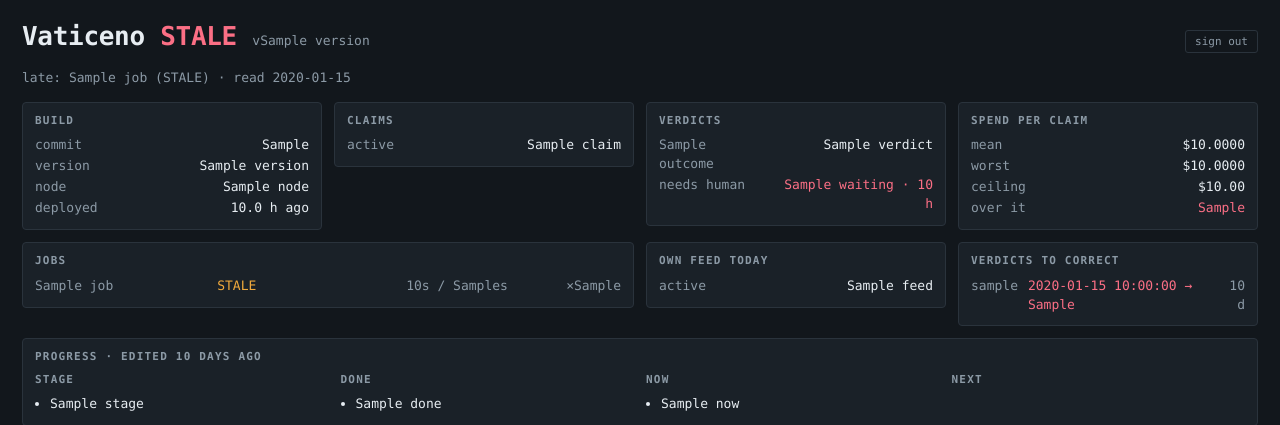
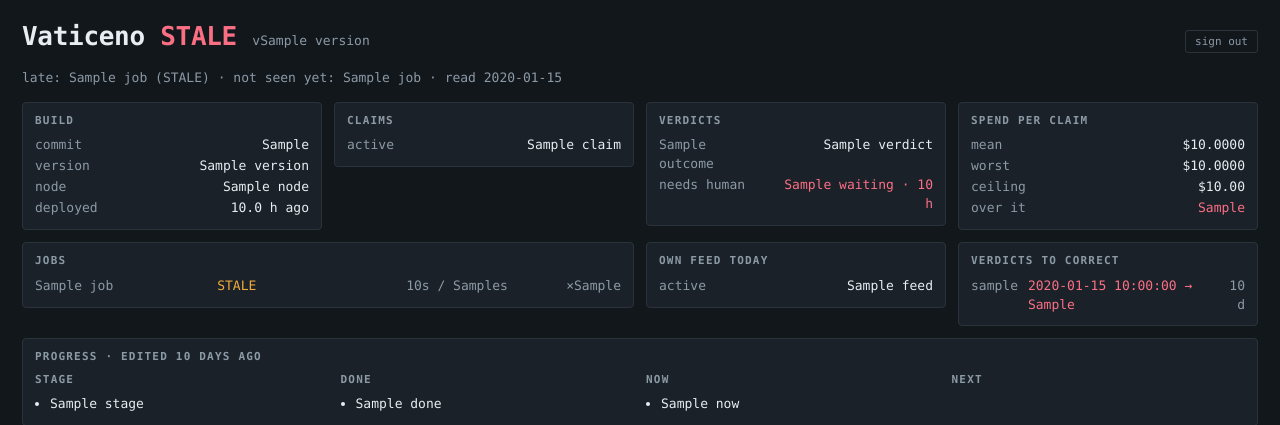
Before and after one commit to lemind/vaticeno, a FastAPI app: template status/templates/index.html in a window 1280 px wide. Shown: the top 425 px of the page. Run offline with FastAPI, Linux system fonts and the light colour scheme; the template is opened without the code that fills it: most values are stand-ins (such as "Sample title", 1, 10 or a date in 2020); some libraries are stand-ins or nearby versions.

Commit message:
fix(003-T314): a job not seen yet is shown, not called late

```diff
--- a/status/app.py
+++ b/status/app.py
@@ -51,7 +51,14 @@ class Snapshot:
 
     @property
     def late_jobs(self) -> list[queries.Job]:
-        return [job for job in self.jobs if not job.healthy]
+        """Past its own window, or its last run failed. These are the ones that make the page not ok."""
+        return [job for job in self.jobs if job.state in ("STALE", "FAILING")]
+
+    @property
+    def waiting_jobs(self) -> list[queries.Job]:
+        """Never seen to run. Every job reads like this after a deploy, and a weekly one for days, so it
+        is shown but does not colour the page — otherwise a restart reads as a fault for a week."""
+        return [job for job in self.jobs if job.state == "NEVER_RUN"]
 
     @property
     def state(self) -> str:
@@ -178,6 +185,7 @@ def as_json(snapshot: Snapshot) -> dict:
             for job in snapshot.jobs
         ],
         "late_jobs": [job.job for job in snapshot.late_jobs],
+        "waiting_jobs": [job.job for job in snapshot.waiting_jobs],
         "claims": snapshot.claims,
         "verdicts": snapshot.verdicts,
         "spend": _plain(asdict(snapshot.spend)) if snapshot.spend else None,
--- a/status/templates/index.html
+++ b/status/templates/index.html
@@ -43,8 +43,10 @@
 <p class="sub">
   {%- if s.db_error %}database unreachable — {{ s.db_error }}
   {%- elif s.late_jobs %}late: {% for job in s.late_jobs %}{{ job.job }} ({{ job.state }}){% if not loop.last %}, {% endif %}{% endfor %}
-  {%- else %}all {{ s.jobs | length }} jobs inside their own windows
-  {%- endif %} · read {{ s.at.strftime('%Y-%m-%d %H:%M:%SZ') }}
+  {%- else %}all {{ s.jobs | length - s.waiting_jobs | length }} running jobs inside their own windows
+  {%- endif %}
+  {%- if s.waiting_jobs %} · not seen yet: {% for job in s.waiting_jobs %}{{ job.job }}{% if not loop.last %}, {% endif %}{% endfor %}{% endif %}
+  · read {{ s.at.strftime('%Y-%m-%d %H:%M:%SZ') }}
 </p>
 
 <div class="grid">
```
Also changed, not shown: status/tests/test_status.py (+10 -5 lines).
